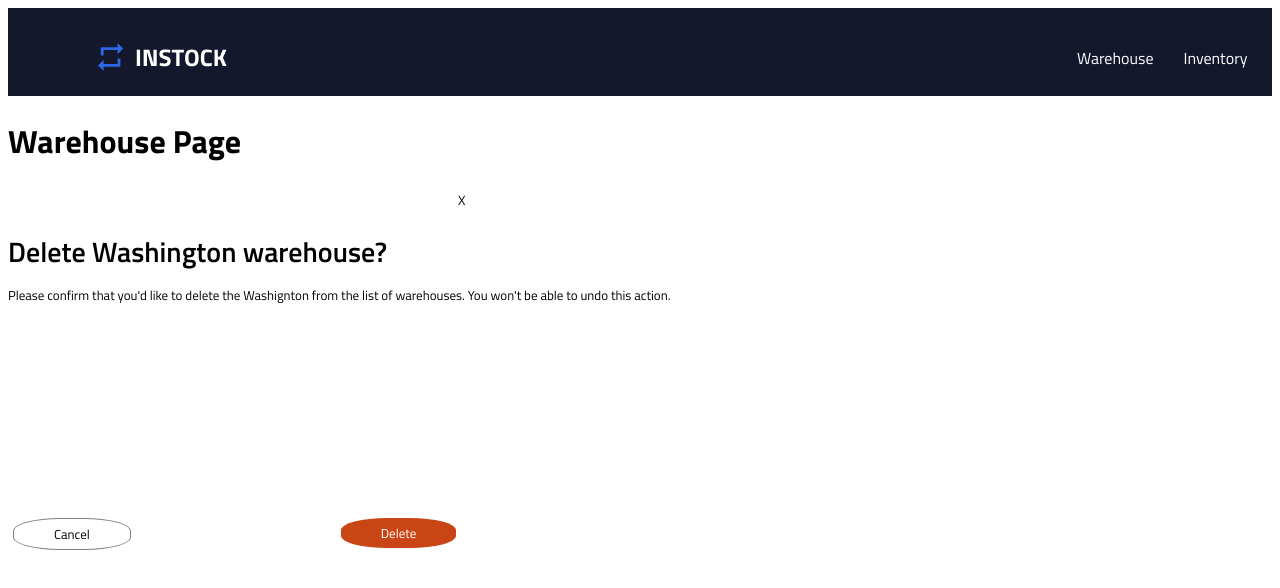
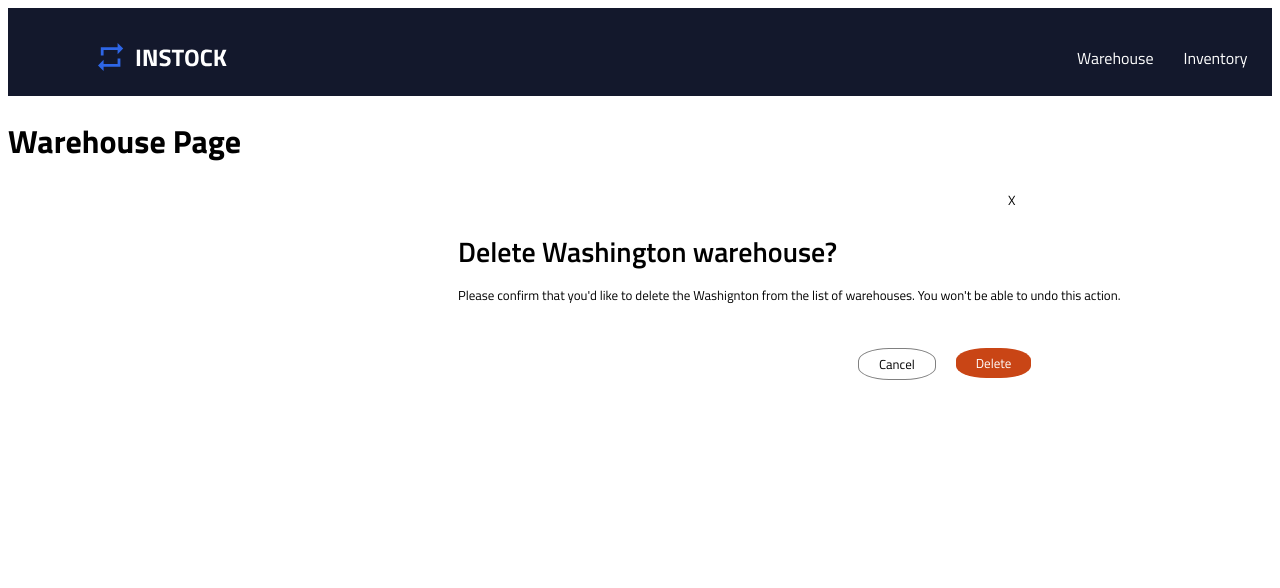
Before and after one commit to Juanfec4/in-stock-PT-4, a React (Create React App) app: page / in a window 1280 px wide. Shown: the top 588 px of the page. Built offline with nearby package versions, Linux system fonts and the light colour scheme.

Commit message:
Delete component

```diff
--- a/src/components/warehouse/delete/delete.scss
+++ b/src/components/warehouse/delete/delete.scss
@@ -57,3 +57,131 @@
   background-color: white;
   padding-left: 450px;
 }
+//TABLET:
+@media (min-width: 820px) and (max-width: 1180px) {
+  .container__delete {
+    display: flex;
+    flex-direction: column;
+  }
+  .container__delete--buttons {
+    display: flex;
+    flex-direction: row;
+  }
+  .delete__container-title-paragraph {
+    font-size: 28px;
+    line-height: 36px;
+    font-weight: 600;
+    padding-bottom: 5px;
+    margin-bottom: 5px;
+    padding-left: 120px; // Bring the title to the left
+  }
+  .delete__container-p {
+    font-size: 13px;
+    line-height: 20px;
+    font-weight: 400px;
+    margin-top: 5px;
+    padding-bottom: 30px;
+    padding-left: 120px; // Bring paragraph to the left
+  }
+  .delete__container-btn {
+    padding-right: 10px;
+    padding-left: 550px; // Bring the buttons to the left
+  }
+  .buttonCancel {
+    border-radius: 40%;
+    padding-right: 20px;
+    padding-left: 20px;
+    padding-top: 5px;
+    padding-bottom: 5px;
+    font-size: 13px;
+    line-height: 20px;
+    color: black;
+    background-color: white;
+    border: 1px solid grey;
+  }
+  .delete__container-btn1 {
+    padding-right: 10px;
+    padding-left: 10px;
+  }
+  .buttonDelete {
+    border-radius: 40%;
+    padding-right: 20px;
+    padding-left: 20px;
+    padding-top: 5px;
+    padding-bottom: 5px;
+    border: none;
+    font-size: 13px;
+    line-height: 20px;
+    color: white;
+    background-color: #c94515;
+  }
+  .delete__button-x {
+    border: none;
+    background-color: white;
+    padding-left: 750px; //Bring false button to the left
+  }
+}
+//DESKTOP
+@media (min-width: 1180px) and (max-width: 1800px) {
+  .container__delete {
+    display: flex;
+    flex-direction: column;
+  }
+  .container__delete--buttons {
+    display: flex;
+    flex-direction: row;
+  }
+  .delete__container-title-paragraph {
+    font-size: 28px;
+    line-height: 36px;
+    font-weight: 600;
+    padding-bottom: 5px;
+    margin-bottom: 5px;
+    padding-left: 450px; // Bring the title to the left
+  }
+  .delete__container-p {
+    font-size: 13px;
+    line-height: 20px;
+    font-weight: 400px;
+    margin-top: 5px;
+    padding-bottom: 30px;
+    padding-left: 450px; // Bring paragraph to the left
+  }
+  .delete__container-btn {
+    padding-right: 10px;
+    padding-left: 850px; // Bring the buttons to the left
+  }
+  .buttonCancel {
+    border-radius: 40%;
+    padding-right: 20px;
+    padding-left: 20px;
+    padding-top: 5px;
+    padding-bottom: 5px;
+    font-size: 13px;
+    line-height: 20px;
+    color: black;
+    background-color: white;
+    border: 1px solid grey;
+  }
+  .delete__container-btn1 {
+    padding-right: 10px;
+    padding-left: 10px;
+  }
+  .buttonDelete {
+    border-radius: 40%;
+    padding-right: 20px;
+    padding-left: 20px;
+    padding-top: 5px;
+    padding-bottom: 5px;
+    border: none;
+    font-size: 13px;
+    line-height: 20px;
+    color: white;
+    background-color: #c94515;
+  }
+  .delete__button-x {
+    border: none;
+    background-color: white;
+    padding-left: 1000px; //Bring false button to the left
+  }
+}
```
